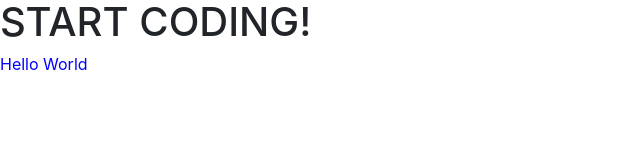
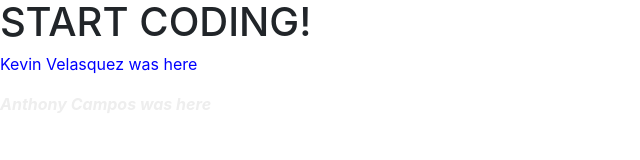
Before and after one commit to Kevin-Velasquez/codefriends, a plain HTML site: page index.html in a window 1280 px wide. Shown: the whole page, without its empty margins (0-640 px from the left). Drawn offline with nearby package versions, Linux system fonts and the light colour scheme.

Commit message:
Put contribution guide in html

```diff
--- a/index.html
+++ b/index.html
@@ -9,11 +9,30 @@
     <script src="https://code.jquery.com/jquery-3.2.1.js"></script>
     <script src="script.js"></script>
     <title>CodeFriends</title>
+
+    <!-- To Contribute, create your signature!
+
+        copy - paste this code with your own message and ID
+
+            <p id="Your name">Put a message here</p>
+
+        Next, go to styles.css and follow this code
+
+            #youridname {
+                color: (use hex (ie #eee) or rgb(0, 255, 255) or just set a color like blue);
+                font-style: italic;
+                font-weight: bold;
+            }
+
+        Now you're all set and have a contribution. Next, push this code to git hub and
+        submit a pull request -->
 </head>
 <body>
     <h1>START CODING!</h1>
 
-    <p id="Kevin">Hello World</p>
+    <p id="Kevin">Kevin Velasquez was here</p>
+
+    <p id="Anthony">Anthony Campos was here</p>
 
 </body>
 </html>
--- a/styles.css
+++ b/styles.css
@@ -1,9 +1,10 @@
 
 #Kevin {
 	color: blue;
+}
 
 #Anthony {
-	color: pink;
+	color: #eee;
 	font-style: italic;
-
+	font-weight: bold;
 }
```
